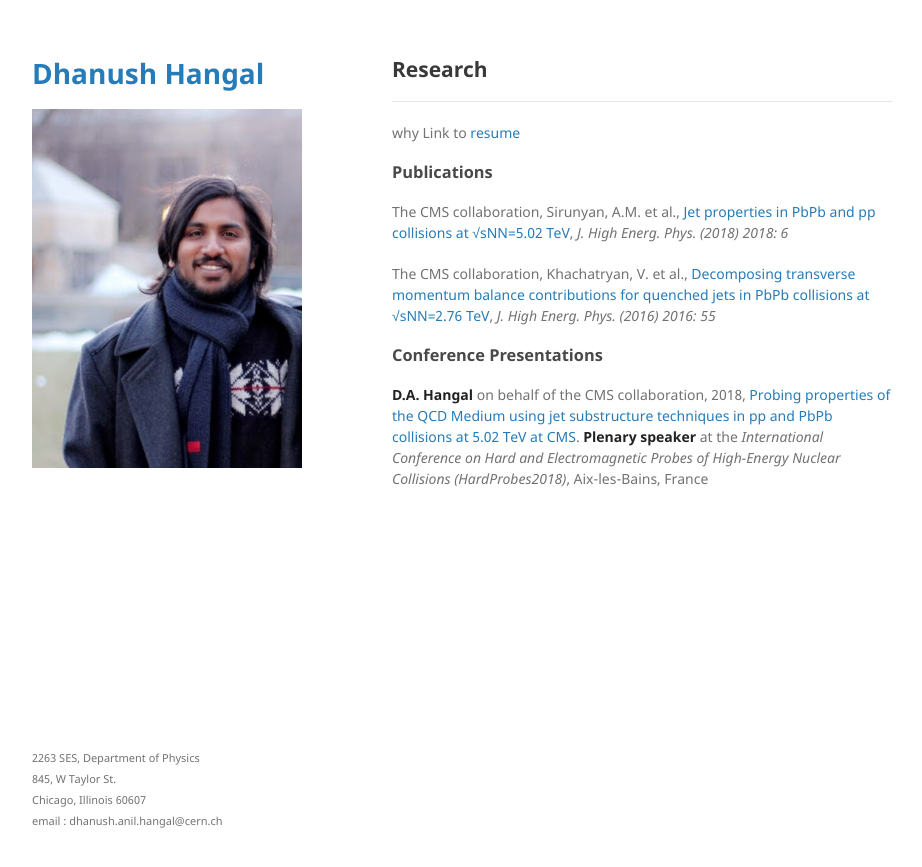
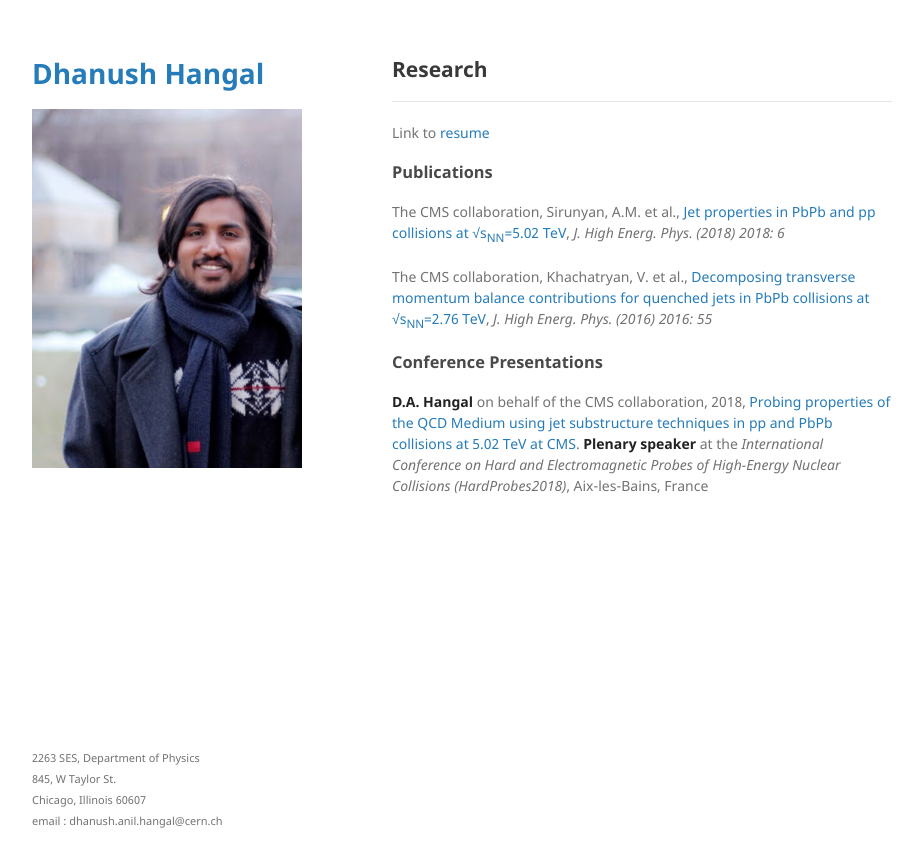
Before and after one commit to dhanushhangal/dhanushhangal.github.io, a Jekyll site: the page built from research.md, in a window 1280 px wide. Shown: the top 867 px of the page, without its empty margins (178-1100 px from the left). Built offline with Jekyll 4.4.1, drawn with Linux system fonts in a browser that asks for light colours; our own code applies the rules of GitHub Pages for plain Markdown files; the repository's description, which GitHub fills in, is left out.

Commit message:
publications

```diff
--- a/research.md
+++ b/research.md
@@ -1,14 +1,14 @@
 ## Research
 
 * * *
-why
+
 Link to [resume]()
 
 ### Publications
 
-The CMS collaboration, Sirunyan, A.M. et al., [Jet properties in PbPb and pp collisions at √sNN=5.02 TeV](https://link.springer.com/article/10.1007%2FJHEP05%282018%29006), *J. High Energ. Phys. (2018) 2018: 6*
+The CMS collaboration, Sirunyan, A.M. et al., [Jet properties in PbPb and pp collisions at √s<sub>NN</sub>=5.02 TeV](https://link.springer.com/article/10.1007%2FJHEP05%282018%29006), *J. High Energ. Phys. (2018) 2018: 6*
 
-The CMS collaboration, Khachatryan, V. et al., [Decomposing transverse momentum balance contributions for quenched jets in PbPb collisions at √sNN=2.76 TeV](https://link.springer.com/article/10.1007%2FJHEP11%282016%29055), *J. High Energ. Phys. (2016) 2016: 55*
+The CMS collaboration, Khachatryan, V. et al., [Decomposing transverse momentum balance contributions for quenched jets in PbPb collisions at √s<sub>NN</sub>=2.76 TeV](https://link.springer.com/article/10.1007%2FJHEP11%282016%29055), *J. High Energ. Phys. (2016) 2016: 55*
 
 ### Conference Presentations
 
```
